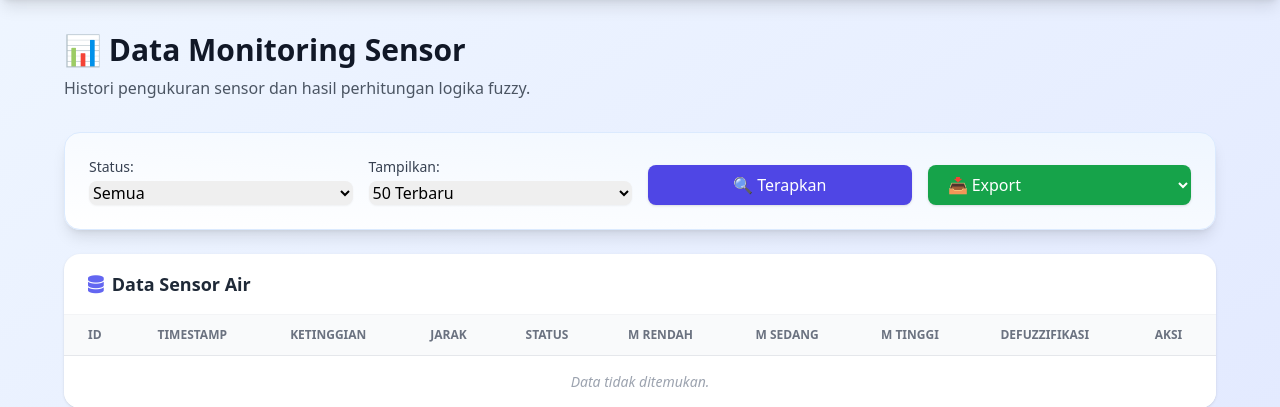
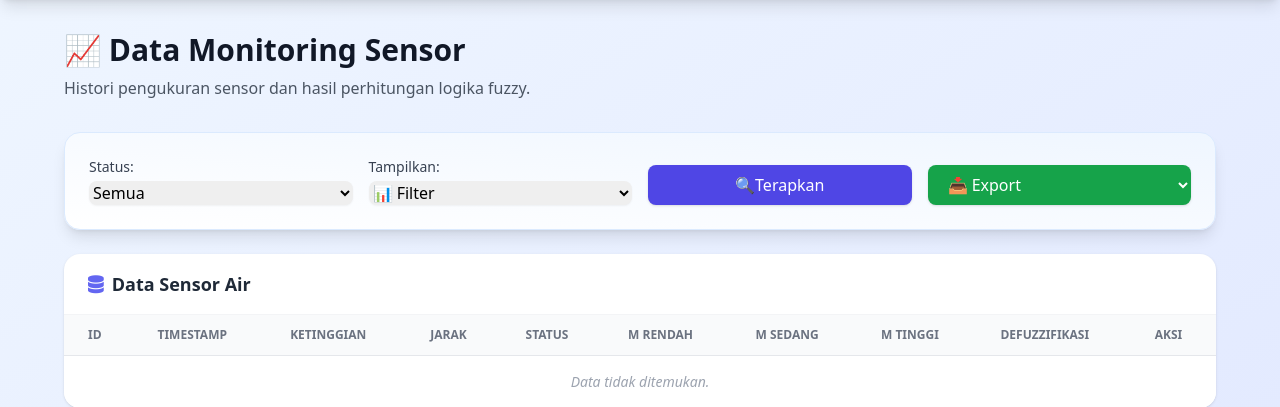
Before and after one commit to rsydfhmy03/Flood-Detection-System, a Flask app: page /monitoring in a window 1280 px wide. Shown: the part 65-472 px from the top of the page. Run offline with Flask 3, Linux system fonts and the light colour scheme; the visitor is signed in with stand-in values (Sample User, id 1); some libraries are stand-ins or nearby versions.

Commit message:
fix dashboard and monitoring

```diff
--- a/templates/monitoring.html
+++ b/templates/monitoring.html
@@ -6,7 +6,7 @@
 <div class="max-w-7xl mx-auto px-4 sm:px-6 lg:px-8">
     <!-- Header -->
     <div class="mb-8">
-        <h1 class="text-3xl font-bold text-gray-900">📊 Data Monitoring Sensor</h1>
+        <h1 class="text-3xl font-bold text-gray-900">📈 Data Monitoring Sensor</h1>
         <p class="mt-2 text-gray-600">Histori pengukuran sensor dan hasil perhitungan logika fuzzy.</p>
     </div>
 
@@ -25,12 +25,13 @@
             <div>
                 <label class="block text-sm font-medium text-gray-700 mb-1">Tampilkan:</label>
                 <select name="limit" class="w-full rounded-lg border-gray-300 shadow-sm focus:ring-indigo-500 focus:border-indigo-500">
+                    <option value="">📊 Filter</option>
                     <option value="50">50 Terbaru</option>
                     <option value="all">Semua Data</option>
                 </select>
             </div>
             <div class="flex items-end">
-                <button type="submit" class="w-full bg-indigo-600 hover:bg-indigo-700 text-white font-medium py-2 px-4 rounded-lg shadow">🔍 Terapkan</button>
+                <button type="submit" class="w-full bg-indigo-600 hover:bg-indigo-700 text-white font-medium py-2 px-4 rounded-lg shadow">🔍Terapkan</button>
             </div>
             <div class="flex items-end">
                 <select onchange="handleExport(this.value)" class="w-full bg-green-600 text-white py-2 px-4 rounded-lg shadow hover:bg-green-700">
```
Also changed, not shown: routes/dashboard.py (+0 -22 lines).
